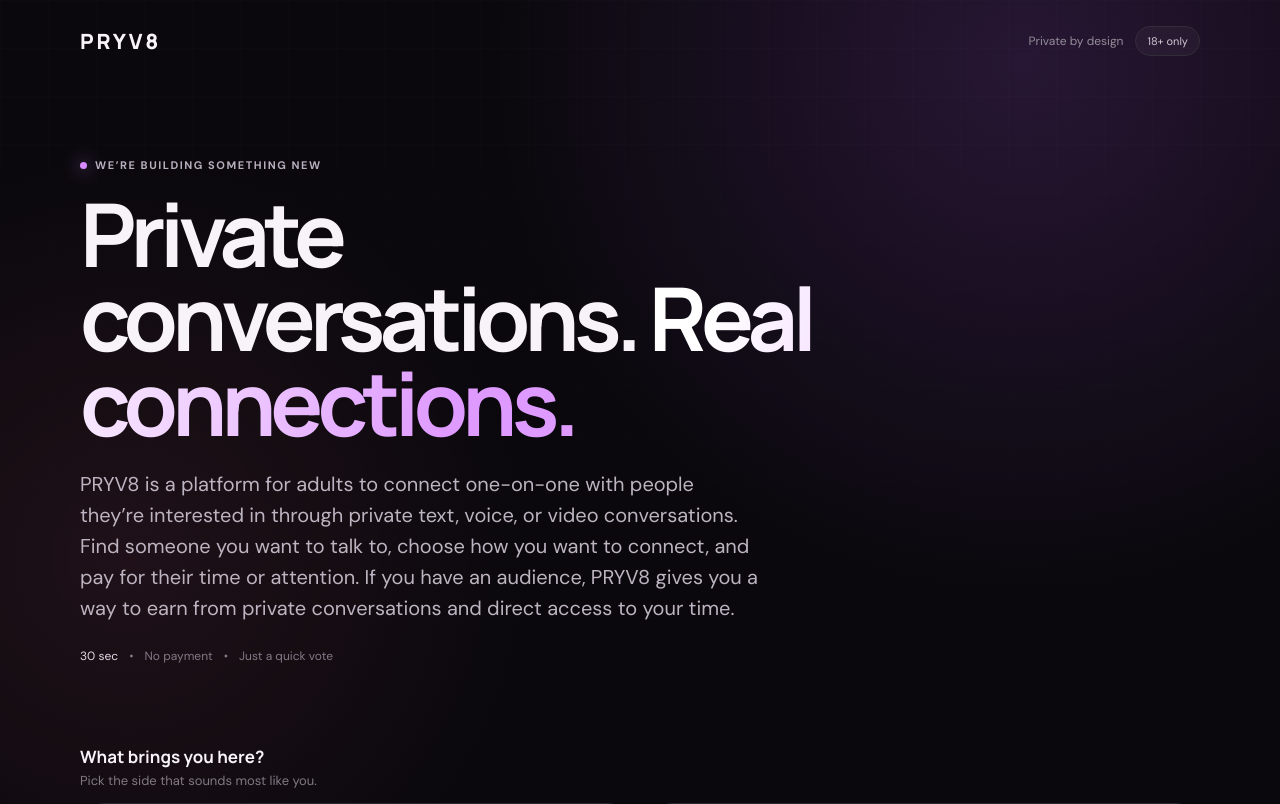
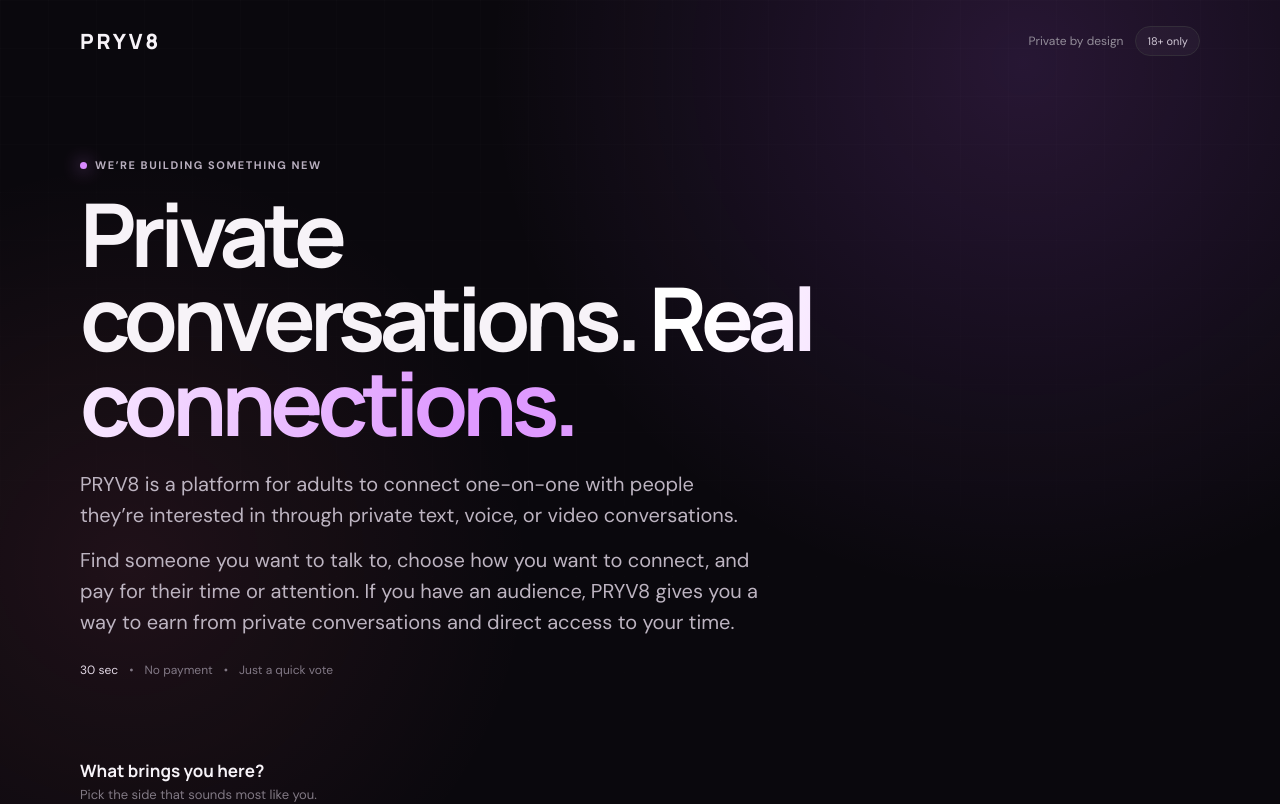
Before and after one commit to nekt-konnekt/pryv8, a Next.js app: page / in a window 1280 px wide. Shown: the top 804 px of the page. Built offline with nearby package versions, Linux system fonts and the light colour scheme.

Commit message:
style: sharpen adult social visual direction

```diff
--- a/app/globals.css
+++ b/app/globals.css
@@ -18,7 +18,7 @@
 .dot{width:7px;height:7px;border-radius:50%;background:#d889ff;box-shadow:0 0 18px #d889ff}
 .hero h1{font-family:Manrope,sans-serif;font-size:clamp(52px,7.5vw,88px);line-height:.96;letter-spacing:-.065em;margin:19px 0 25px}
 .hero h1 span{background:linear-gradient(100deg,#fff 10%,#df9aff 80%);-webkit-background-clip:text;background-clip:text;color:transparent}
-.hero p{font-size:20px;line-height:1.55;color:#bdb4c1;max-width:680px;margin:0}
+.hero p{font-size:20px;line-height:1.55;color:#bdb4c1;max-width:680px;margin:0 0 14px}
 .heroMeta{display:flex;gap:11px;align-items:center;margin-top:24px;color:#827986;font-size:12px}
 .heroMeta span:first-child{color:#e2d8e5}
 .choiceIntro{margin-top:35px;margin-bottom:14px}
@@ -66,4 +66,5 @@
 .success h1{font-family:Manrope,sans-serif;font-size:56px;letter-spacing:-.06em;margin:15px 0 12px}
 .success p{color:#928996;line-height:1.6}
 .honeypot{position:absolute;left:-9999px;width:1px;height:1px;opacity:0}
+
 @media(max-width:700px){.shell{width:min(100% - 24px,1120px)}.tinyTrust{display:none}.hero{padding-top:54px}.hero h1{font-size:52px}.hero p{font-size:18px}.heroMeta{flex-wrap:wrap}.choiceGrid{grid-template-columns:1fr}.choice{min-height:260px}.choice h2{margin-top:40px}.footer{display:block}.footer span{display:block;margin:4px 0}.question{font-size:34px}}
```
